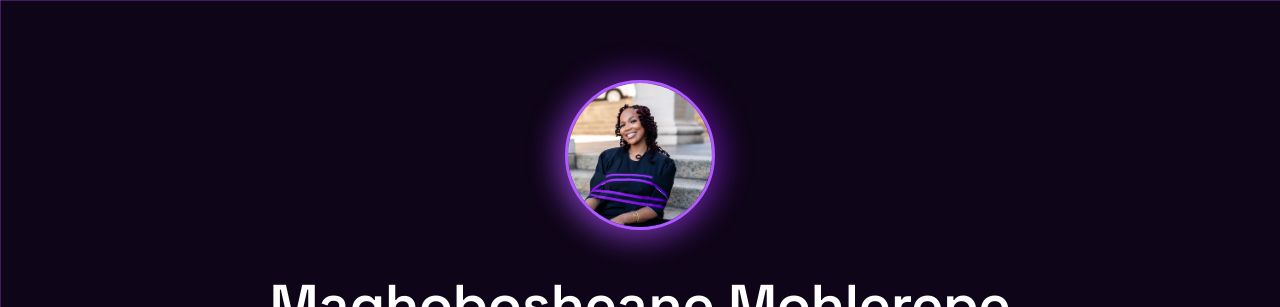
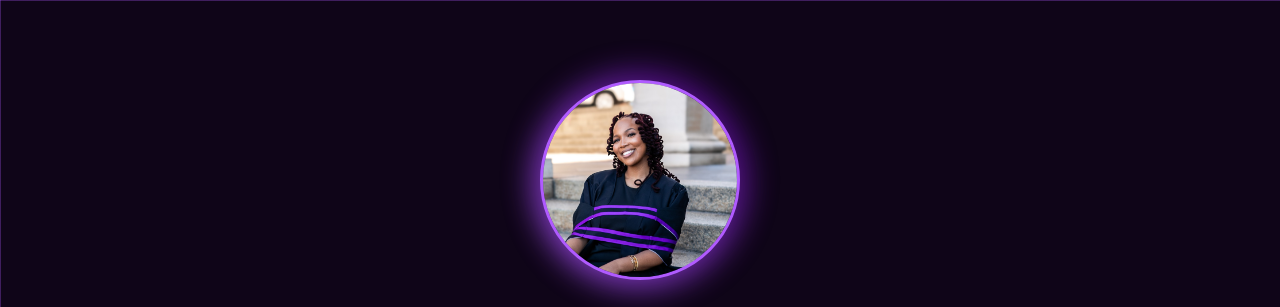
Before and after one commit to maqhobosheane/maqhobosheane.github.io, a plain HTML site: page index.html in a window 1280 px wide. Shown: the top 307 px of the page. Drawn offline with Linux system fonts and the light colour scheme.

Commit message:
Fix spacing issues

```diff
--- a/style.css
+++ b/style.css
@@ -66,8 +66,8 @@ h1, h2, h3, h4 {
 
 .profile-slot {
     position: relative;
-    width: 150px;
-    height: 150px;
+    width: 200px;
+    height: 200px;
     margin: 0 auto;
     display: flex;
     justify-content: center;
@@ -159,7 +159,7 @@ h1, h2, h3, h4 {
 /* Sections */
 .section-header {
     text-align: center;
-    margin-bottom: 40px;
+    margin-bottom: 20px;
 }
 
 .about {
```
